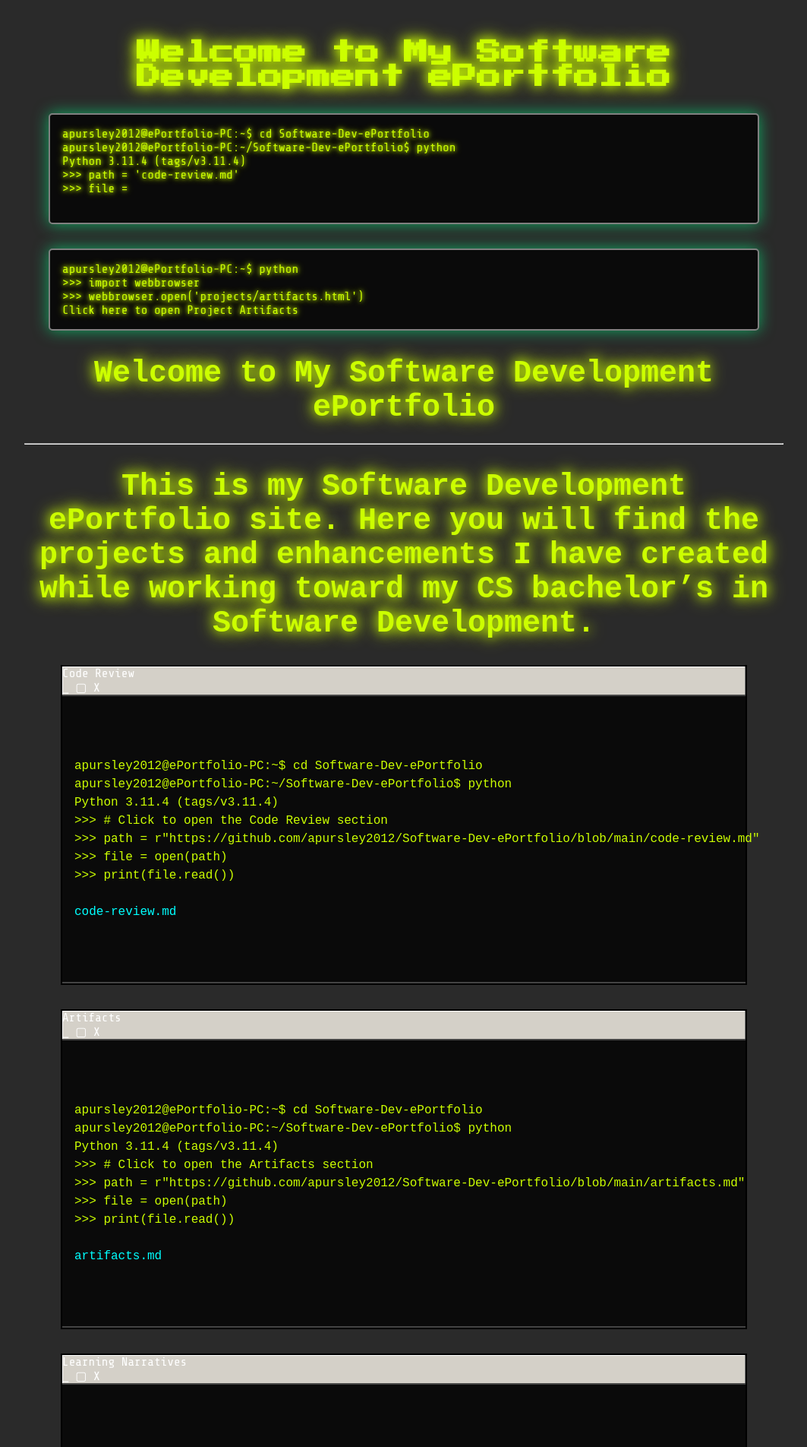
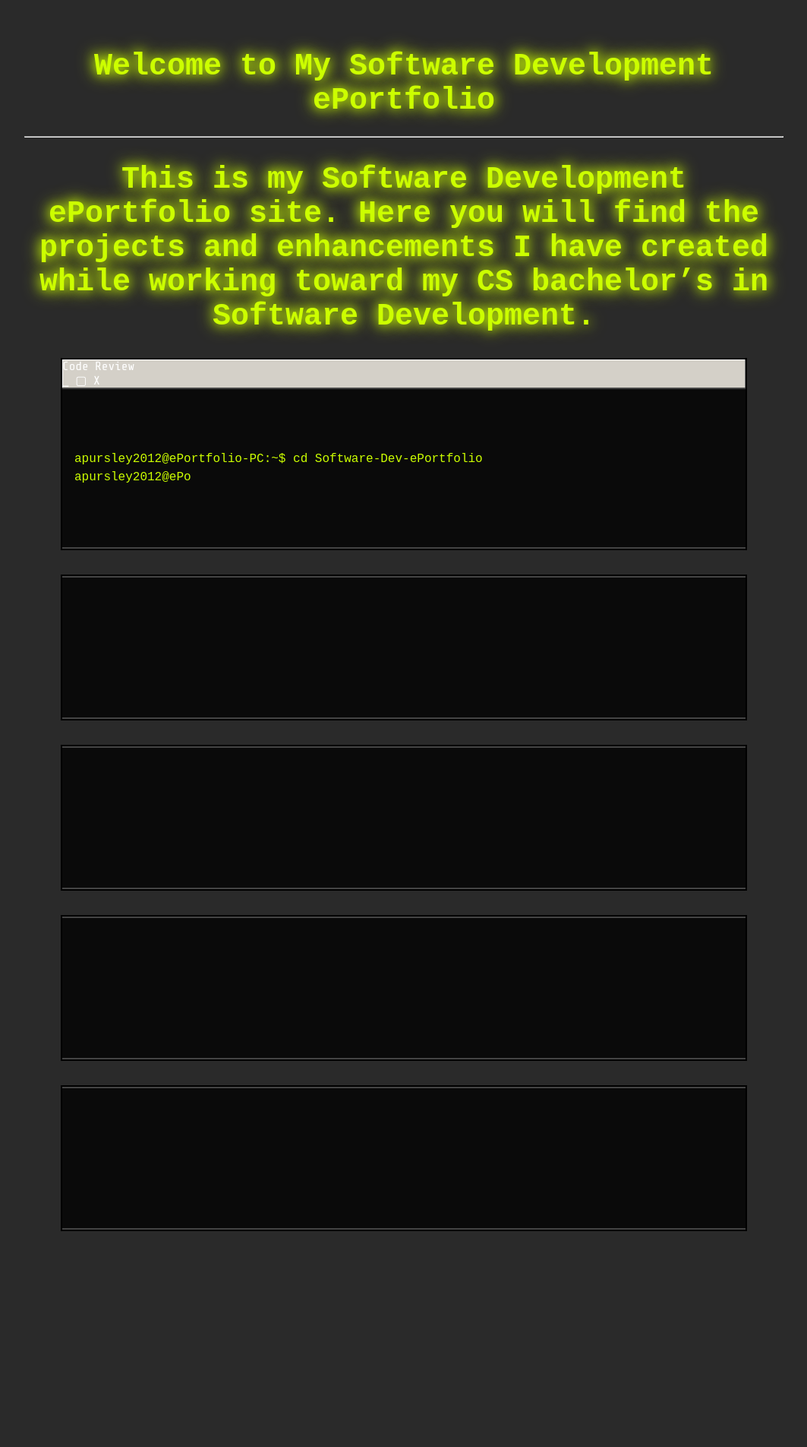
Before and after one commit to apursley2012/portfolio, a Jekyll site: the page built from index.md, in a window 1280 px wide. Shown: the top 1904 px of the page at 76% size, without its empty margins (108-1171 px from the left). Built offline with Jekyll 4.4.1, drawn with Linux system fonts in a browser that asks for light colours; after the commit the page ends 1684 px from its top, so only the background shows below that; some of the changed text lies outside the part shown.

Commit message:
Update default.html

```diff
--- a/_layouts/default.html
+++ b/_layouts/default.html
@@ -2,144 +2,72 @@
 <html lang="en">
 <head>
   <meta charset="UTF-8" />
-  <meta name="viewport" content="width=device-width, initial-scale=1.0" />
+  <meta name="viewport" content="width=device-width, initial-scale=1.0"/>
   <title>{{ page.title }} - Software Development ePortfolio</title>
+  <link rel="stylesheet" href="assets/css/style.css" />
 
-  <!-- Google Fonts (clean, consistent retro font options) -->
-  <link href="https://fonts.googleapis.com/css2?family=Share+Tech+Mono&family=Press+Start+2P&display=swap" rel="stylesheet">
-  <link rel="stylesheet" href="/assets/css/style.css" />
+  <!-- Import Google Fonts -->
+  <link href="https://fonts.googleapis.com/css2?family=VT323&display=swap" rel="stylesheet" />
 
+  <!-- Preserve Share Tech Mono from local font -->
   <style>
-    body {
-      background-color: #2a2a2a;
-      color: #ffffff;
-      font-family: 'Share Tech Mono', monospace;
-      margin: 0;
-      padding: 2rem;
-      display: flex;
-      justify-content: center;
-      align-items: flex-start;
-      min-height: 100vh;
-    }
-
-    main {
-      width: 100%;
-      max-width: 1000px;
-    }
-
-    h1 {
-      font-family: 'Press Start 2P', monospace;
-      color: #ccff00;
-      text-align: center;
-      font-size: 2rem;
-      margin-bottom: 2rem;
-      text-shadow: 0 0 15px #ccff00, 0 0 25px #ccff00;
-      overflow-wrap: break-word;
-      word-break: break-word;
-    }
-
-    .terminal-window {
-      background-color: #0a0a0a;
-      border: 2px solid #808080;
-      border-radius: 5px;
-      padding: 1rem;
-      margin: 2rem auto;
-      max-width: 900px;
-      box-shadow: 0 0 20px rgba(0, 255, 136, 0.6);
-      color: #ccff00;
-      font-family: 'Share Tech Mono', monospace;
-      font-size: 1rem;
-      white-space: pre-wrap;
-      word-wrap: break-word;
-      overflow-wrap: break-word;
-      text-shadow: 0 0 5px #ccff00, 0 0 10px #ccff00;
-      position: relative;
-    }
-
-    .cursor {
-      display: inline-block;
-      width: 10px;
-      height: 1rem;
-      background-color: #ccff00;
-      margin-left: 3px;
-      animation: blink 1s steps(2, start) infinite;
-    }
-
-    @keyframes blink {
-      to {
-        visibility: hidden;
-      }
+    @font-face {
+      font-family: 'Share Tech Mono';
+      src: url('/assets/fonts/ShareTechMono-Regular.ttf') format('truetype');
+      font-weight: normal;
+      font-style: normal;
     }
   </style>
 
+  <!-- Typing Animation Script -->
   <script>
     document.addEventListener("DOMContentLoaded", function () {
-      // Header typing
-      const header = document.getElementById("typed-welcome");
-      const headerText = "Welcome to My Software Development ePortfolio";
-      let i = 0;
-      function typeHeader() {
-        if (i < headerText.length) {
-          header.textContent += headerText.charAt(i);
-          i++;
-          setTimeout(typeHeader, 60);
+      const root = document.querySelector("main");
+      const textBlocks = [];
+
+      // Walk through each text node inside the main tag
+      function collectTextNodes(node) {
+        for (let child of node.childNodes) {
+          if (child.nodeType === Node.TEXT_NODE && child.textContent.trim() !== "") {
+            textBlocks.push(child);
+          } else if (child.nodeType === Node.ELEMENT_NODE) {
+            collectTextNodes(child);
+          }
         }
       }
 
-      if (header) {
-        header.textContent = "";
-        typeHeader();
+      collectTextNodes(root);
+
+      const originalTexts = textBlocks.map(node => node.textContent);
+      textBlocks.forEach(node => node.textContent = "");
+
+      let block = 0;
+      let char = 0;
+
+      function typeNextChar() {
+        if (block >= textBlocks.length) return;
+
+        const node = textBlocks[block];
+        const text = originalTexts[block];
+
+        node.textContent += text.charAt(char);
+        char++;
+
+        if (char >= text.length) {
+          block++;
+          char = 0;
+        }
+
+        setTimeout(typeNextChar, 15);
       }
 
-      // Terminal block typing
-      document.querySelectorAll(".terminal-window[data-content]").forEach((el) => {
-        const content = el.getAttribute("data-content");
-        let j = 0;
-        const output = document.createElement("div");
-        const cursor = document.createElement("span");
-        cursor.className = "cursor";
-        el.innerHTML = "";
-        el.appendChild(output);
-        el.appendChild(cursor);
-
-        function typeTerminal() {
-          if (j < content.length) {
-            output.textContent += content.charAt(j);
-            j++;
-            setTimeout(typeTerminal, 25);
-          } else {
-            cursor.remove();
-          }
-        }
-
-        typeTerminal();
-      });
+      typeNextChar();
     });
   </script>
 </head>
 
 <body>
   <main>
-    <h1 id="typed-welcome"></h1>
-
-    <!-- Example Terminal Windows -->
-    <div class="terminal-window" data-content="apursley2012@ePortfolio-PC:~$ cd Software-Dev-ePortfolio
-apursley2012@ePortfolio-PC:~/Software-Dev-ePortfolio$ python
-Python 3.11.4 (tags/v3.11.4)
->>> path = 'code-review.md'
->>> file = open(path, 'r')
->>> print(file.read())
-Opening file...
-Click here to open Code Review">
-    </div>
-
-    <div class="terminal-window" data-content="apursley2012@ePortfolio-PC:~$ python
->>> import webbrowser
->>> webbrowser.open('projects/artifacts.html')
-Click here to open Project Artifacts">
-    </div>
-
-    <!-- Your markdown content area -->
     {{ content }}
   </main>
 </body>
```
